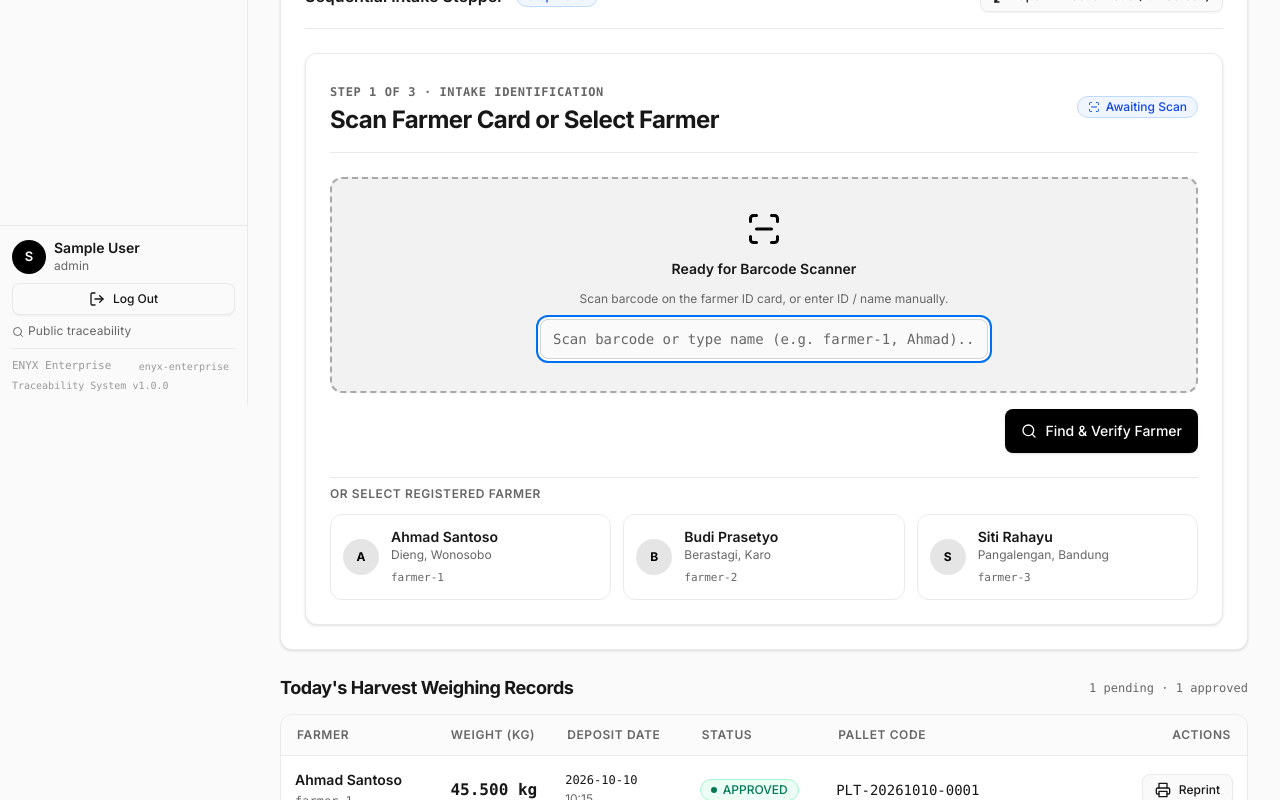
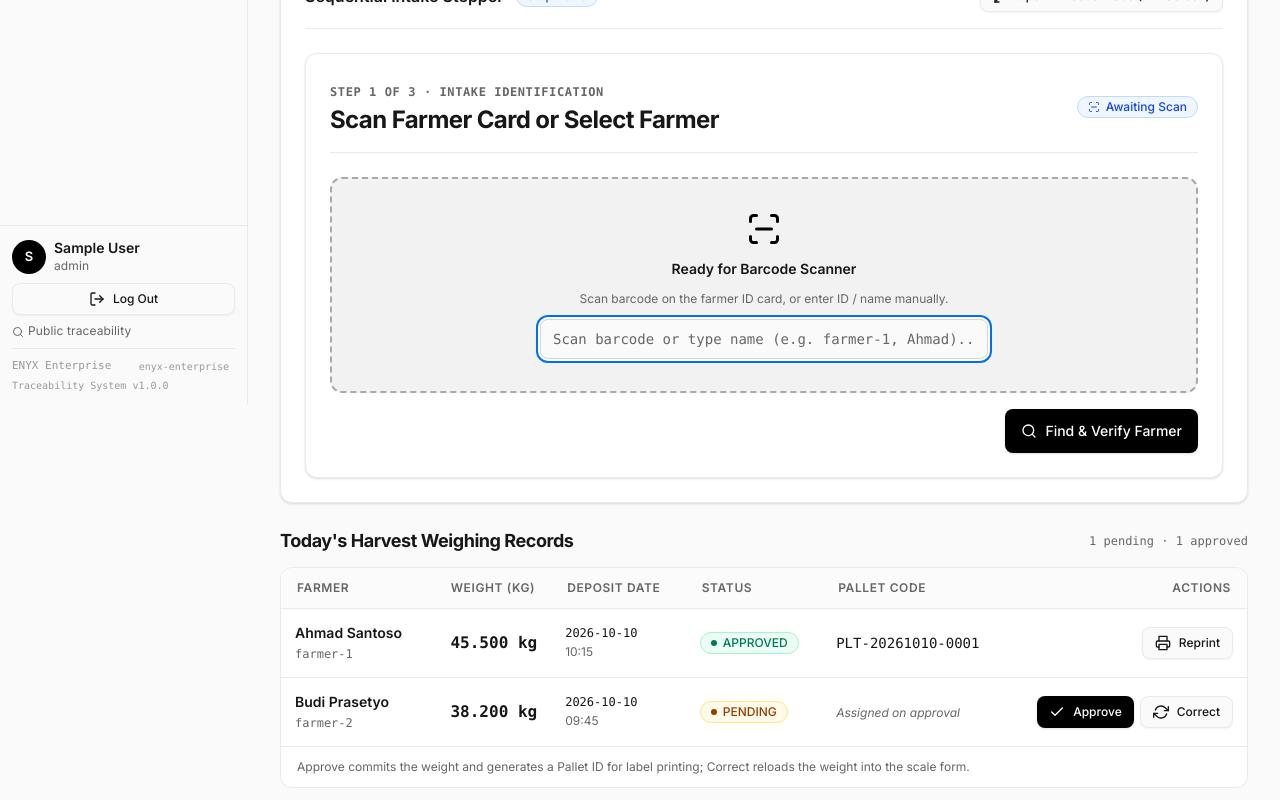
Before and after one commit to Rezen351/smarthub, a React (Vite) app in the folder frontend/: page /dashboard/weighing in a window 1280 px wide. Shown: the part 395-1195 px from the top of the page. Built offline with nearby package versions, Linux system fonts and the light colour scheme; sample sign-in values are in the browser's storage.

Commit message:
refactor(ui): remove redundant registered farmer select grid in weighing intake

```diff
--- a/frontend/src/pages/WeighingPage.tsx
+++ b/frontend/src/pages/WeighingPage.tsx
@@ -174,24 +174,30 @@ export default function WeighingPage() {
   const handleScanSubmit = (e?: React.FormEvent) => {
     if (e) e.preventDefault()
     setScanError('')
-    const query = (manualSearch || scanFarmerId).trim().toLowerCase()
+    const query = (manualSearch || scanFarmerId).trim()
     if (!query) {
-      setScanError('Please scan or type a Farmer ID / Barcode.')
+      setScanError('Please scan or type a Farmer ID / Barcode / Name.')
       return
     }
 
     const matched = FARMERS.find(
       (f) =>
-        f.id.toLowerCase() === query ||
-        f.name.toLowerCase().includes(query) ||
-        f.village.toLowerCase().includes(query),
+        f.id.toLowerCase() === query.toLowerCase() ||
+        f.name.toLowerCase().includes(query.toLowerCase()) ||
+        f.village.toLowerCase().includes(query.toLowerCase()),
     )
 
     if (matched) {
       selectFarmer(matched)
       setManualSearch('')
     } else {
-      setScanError(`No farmer found matching "${query}". Select from the list below.`)
+      const customFarmer = {
+        id: `FRM-${String(Math.floor(Math.random() * 9000) + 1000)}`,
+        name: query,
+        village: 'Dieng, Wonosobo',
+      }
+      selectFarmer(customFarmer)
+      setManualSearch('')
     }
   }
 
@@ -465,40 +471,6 @@ export default function WeighingPage() {
               </Button>
             </div>
           </form>
-
-          <div className="pt-2 border-t border-border">
-            <p className="text-xs text-muted-foreground font-semibold uppercase tracking-wider mb-3">
-              Or Select Registered Farmer
-            </p>
-            <div className="grid grid-cols-1 sm:grid-cols-3 gap-3">
-              {FARMERS.map((f) => {
-                const isSelected = active && farmer?.id === f.id
-                return (
-                  <button
-                    key={f.id}
-                    type="button"
-                    className={`bg-card border rounded-lg p-3 text-left transition-all cursor-pointer hover:border-primary hover:shadow-sm ${
-                      isSelected
-                        ? 'border-primary bg-primary/5 ring-1 ring-primary'
-                        : 'border-border'
-                    }`}
-                    onClick={() => selectFarmer(f)}
-                  >
-                    <div className="flex items-center gap-3">
-                      <div className="h-9 w-9 rounded-full bg-primary/10 text-primary font-bold text-xs flex items-center justify-center shrink-0">
-                        {f.name.charAt(0)}
-                      </div>
-                      <div className="min-w-0">
-                        <p className="text-sm font-semibold text-foreground truncate">{f.name}</p>
-                        <p className="text-xs text-muted-foreground truncate">{f.village}</p>
-                        <span className="text-[11px] font-mono text-muted-foreground">{f.id}</span>
-                      </div>
-                    </div>
-                  </button>
-                )
-              })}
-            </div>
-          </div>
         </div>
       )}
 
```
Also changed, not shown: 1 other file (tests, documents, lock files or other folders).
